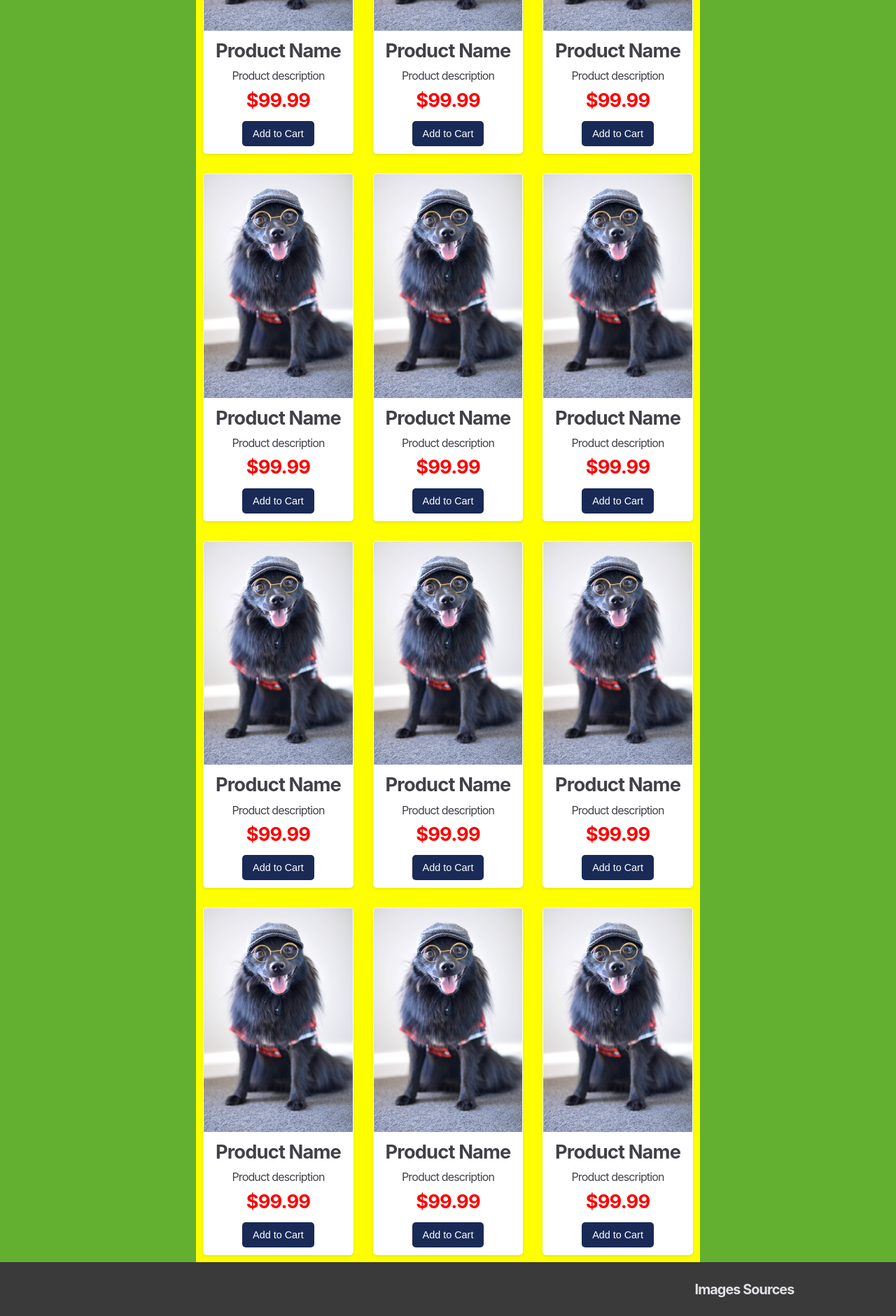
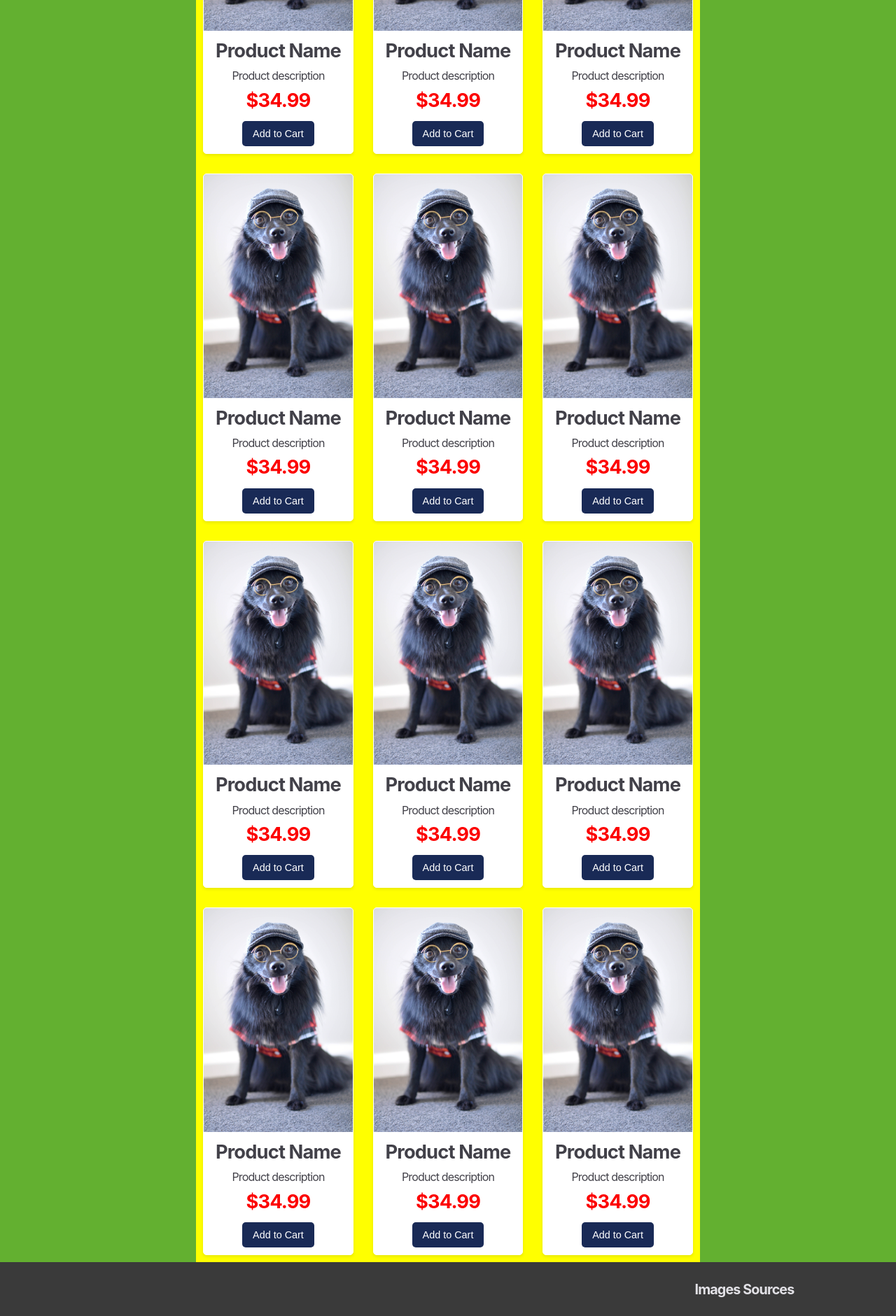
Before and after one commit to LeoGabrielsson/webstore, a React (Vite) app: page /products in a window 1280 px wide. Shown: the part 480-2361 px from the top of the page at 70% size. Built offline with nearby package versions, Linux system fonts and the light colour scheme.

Commit message:
Small changes

```diff
--- a/src/pages/Cartpage.css
+++ b/src/pages/Cartpage.css
@@ -80,3 +80,10 @@
 
     font-size: medium;
 }
+
+@media (max-width: 559px) {
+    .cart {
+        padding-left: 0;
+        padding-right: 0;
+    }
+}
--- a/src/pages/Cartpage.jsx
+++ b/src/pages/Cartpage.jsx
@@ -9,7 +9,7 @@ function Cartpage() {
                     <div className="pDetails">
                         <h4 className="pTitle">Product Name</h4>
                         <p className="pDescription">Product description</p>
-                        <p className="pPrice">$99.99</p>
+                        <p className="pPrice">$34.99</p>
                         <button className="siteButton">Remove Item</button>
                     </div>
                 </section>
--- a/src/pages/Homepage.jsx
+++ b/src/pages/Homepage.jsx
@@ -20,7 +20,7 @@ function Homepage() {
                         <div className="pDetails">
                             <h4 className="pTitle">Product Name</h4>
                             <p className="pDescription">Product description</p>
-                            <p className="pPrice">$99.99</p>
+                            <p className="pPrice">$34.99</p>
                             <button className="add-to-cart">Add to Cart</button>
                         </div>
                     </section>
@@ -30,7 +30,7 @@ function Homepage() {
                         <div className="pDetails">
                             <h4 className="pTitle">Product Name</h4>
                             <p className="pDescription">Product description</p>
-                            <p className="pPrice">$99.99</p>
+                            <p className="pPrice">$34.99</p>
                             <button className="add-to-cart">Add to Cart</button>
                         </div>
                     </section>
@@ -40,7 +40,7 @@ function Homepage() {
                         <div className="pDetails">
                             <h4 className="pTitle">Product Name</h4>
                             <p className="pDescription">Product description</p>
-                            <p className="pPrice">$99.99</p>
+                            <p className="pPrice">$34.99</p>
                             <button className="add-to-cart">Add to Cart</button>
                         </div>
                     </section>
@@ -50,7 +50,7 @@ function Homepage() {
                         <div className="pDetails">
                             <h4 className="pTitle">Product Name</h4>
                             <p className="pDescription">Product description</p>
-                            <p className="pPrice">$99.99</p>
+                            <p className="pPrice">$34.99</p>
                             <button className="add-to-cart">Add to Cart</button>
                         </div>
                     </section>
@@ -60,7 +60,7 @@ function Homepage() {
                         <div className="pDetails">
                             <h4 className="pTitle">Product Name</h4>
                             <p className="pDescription">Product description</p>
-                            <p className="pPrice">$99.99</p>
+                            <p className="pPrice">$34.99</p>
                             <button className="add-to-cart">Add to Cart</button>
                         </div>
                     </section>
--- a/src/pages/Storepage.jsx
+++ b/src/pages/Storepage.jsx
@@ -9,7 +9,7 @@ function Storepage() {
                     <div className="pDetails">
                         <h4 className="pTitle">Product Name</h4>
                         <p className="pDescription">Product description</p>
-                        <p className="pPrice">$99.99</p>
+                        <p className="pPrice">$34.99</p>
                         <button className="add-to-cart">Add to Cart</button>
                     </div>
                 </section>
@@ -19,7 +19,7 @@ function Storepage() {
                     <div className="pDetails">
                         <h4 className="pTitle">Product Name</h4>
                         <p className="pDescription">Product description</p>
-                        <p className="pPrice">$99.99</p>
+                        <p className="pPrice">$34.99</p>
                         <button className="add-to-cart">Add to Cart</button>
                     </div>
                 </section>
@@ -29,7 +29,7 @@ function Storepage() {
                     <div className="pDetails">
                         <h4 className="pTitle">Product Name</h4>
                         <p className="pDescription">Product description</p>
-                        <p className="pPrice">$99.99</p>
+                        <p className="pPrice">$34.99</p>
                         <button className="add-to-cart">Add to Cart</button>
                     </div>
                 </section>
@@ -39,7 +39,7 @@ function Storepage() {
                     <div className="pDetails">
                         <h4 className="pTitle">Product Name</h4>
                         <p className="pDescription">Product description</p>
-                        <p className="pPrice">$99.99</p>
+                        <p className="pPrice">$34.99</p>
                         <button className="add-to-cart">Add to Cart</button>
                     </div>
                 </section>
@@ -49,7 +49,7 @@ function Storepage() {
                     <div className="pDetails">
                         <h4 className="pTitle">Product Name</h4>
                         <p className="pDescription">Product description</p>
-                        <p className="pPrice">$99.99</p>
+                        <p className="pPrice">$34.99</p>
                         <button className="add-to-cart">Add to Cart</button>
                     </div>
                 </section>
@@ -59,7 +59,7 @@ function Storepage() {
                     <div className="pDetails">
                         <h4 className="pTitle">Product Name</h4>
                         <p className="pDescription">Product description</p>
-                        <p className="pPrice">$99.99</p>
+                        <p className="pPrice">$34.99</p>
                         <button className="add-to-cart">Add to Cart</button>
                     </div>
                 </section>
@@ -69,7 +69,7 @@ function Storepage() {
                     <div className="pDetails">
                         <h4 className="pTitle">Product Name</h4>
                         <p className="pDescription">Product description</p>
-                        <p className="pPrice">$99.99</p>
+                        <p className="pPrice">$34.99</p>
                         <button className="add-to-cart">Add to Cart</button>
                     </div>
                 </section>
@@ -79,7 +79,7 @@ function Storepage() {
                     <div className="pDetails">
                         <h4 className="pTitle">Product Name</h4>
                         <p className="pDescription">Product description</p>
-                        <p className="pPrice">$99.99</p>
+                        <p className="pPrice">$34.99</p>
                         <button className="add-to-cart">Add to Cart</button>
                     </div>
                 </section>
@@ -89,7 +89,7 @@ function Storepage() {
                     <div className="pDetails">
                         <h4 className="pTitle">Product Name</h4>
                         <p className="pDescription">Product description</p>
-                        <p className="pPrice">$99.99</p>
+                        <p className="pPrice">$34.99</p>
                         <button className="add-to-cart">Add to Cart</button>
                     </div>
                 </section>
@@ -99,7 +99,7 @@ function Storepage() {
                     <div className="pDetails">
                         <h4 className="pTitle">Product Name</h4>
                         <p className="pDescription">Product description</p>
-                        <p className="pPrice">$99.99</p>
+                        <p className="pPrice">$34.99</p>
                         <button className="add-to-cart">Add to Cart</button>
                     </div>
                 </section>
@@ -109,7 +109,7 @@ function Storepage() {
                     <div className="pDetails">
                         <h4 className="pTitle">Product Name</h4>
                         <p className="pDescription">Product description</p>
-                        <p className="pPrice">$99.99</p>
+                        <p className="pPrice">$34.99</p>
                         <button className="add-to-cart">Add to Cart</button>
                     </div>
                 </section>
@@ -119,7 +119,7 @@ function Storepage() {
                     <div className="pDetails">
                         <h4 className="pTitle">Product Name</h4>
                         <p className="pDescription">Product description</p>
-                        <p className="pPrice">$99.99</p>
+                        <p className="pPrice">$34.99</p>
                         <button className="add-to-cart">Add to Cart</button>
                     </div>
                 </section>
```
